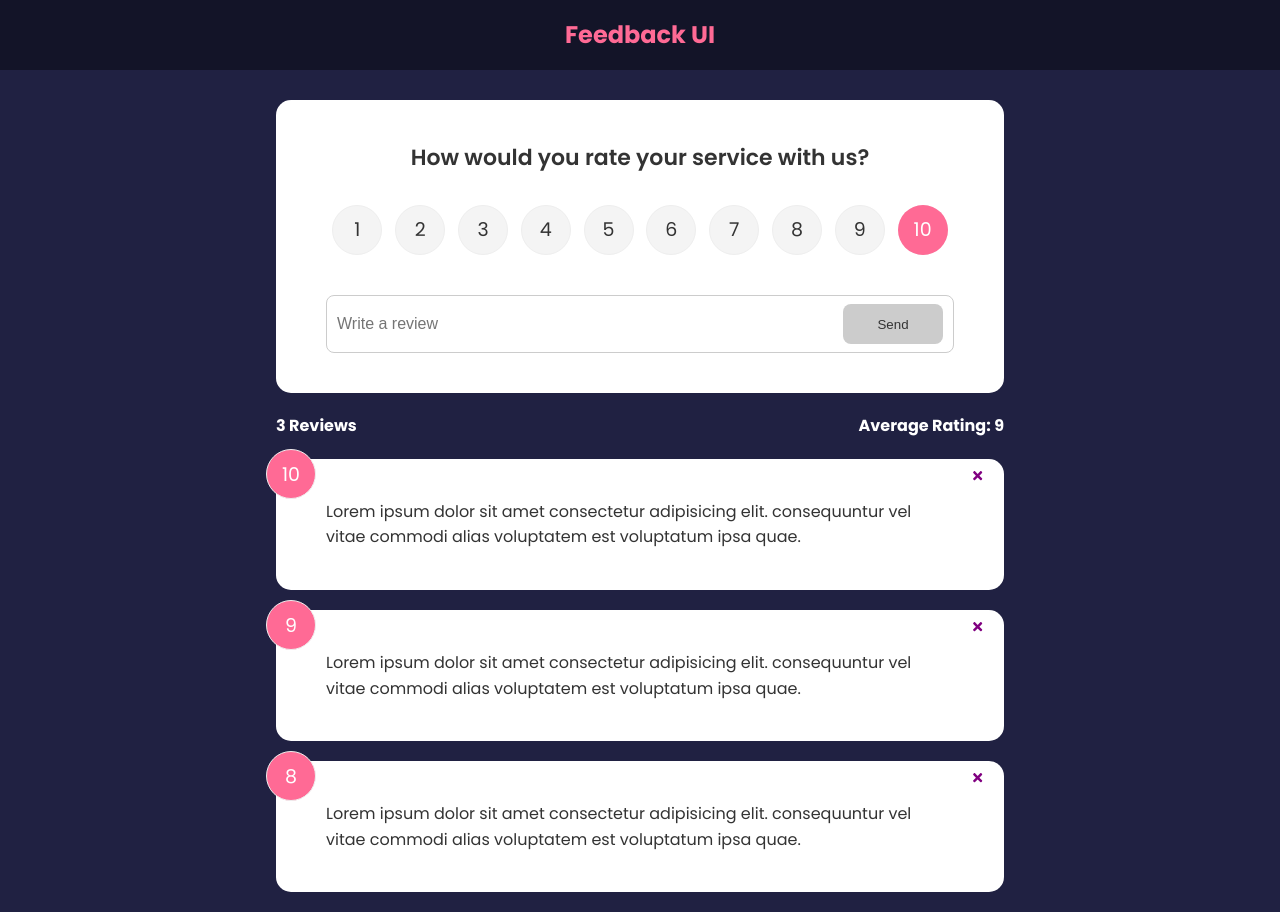
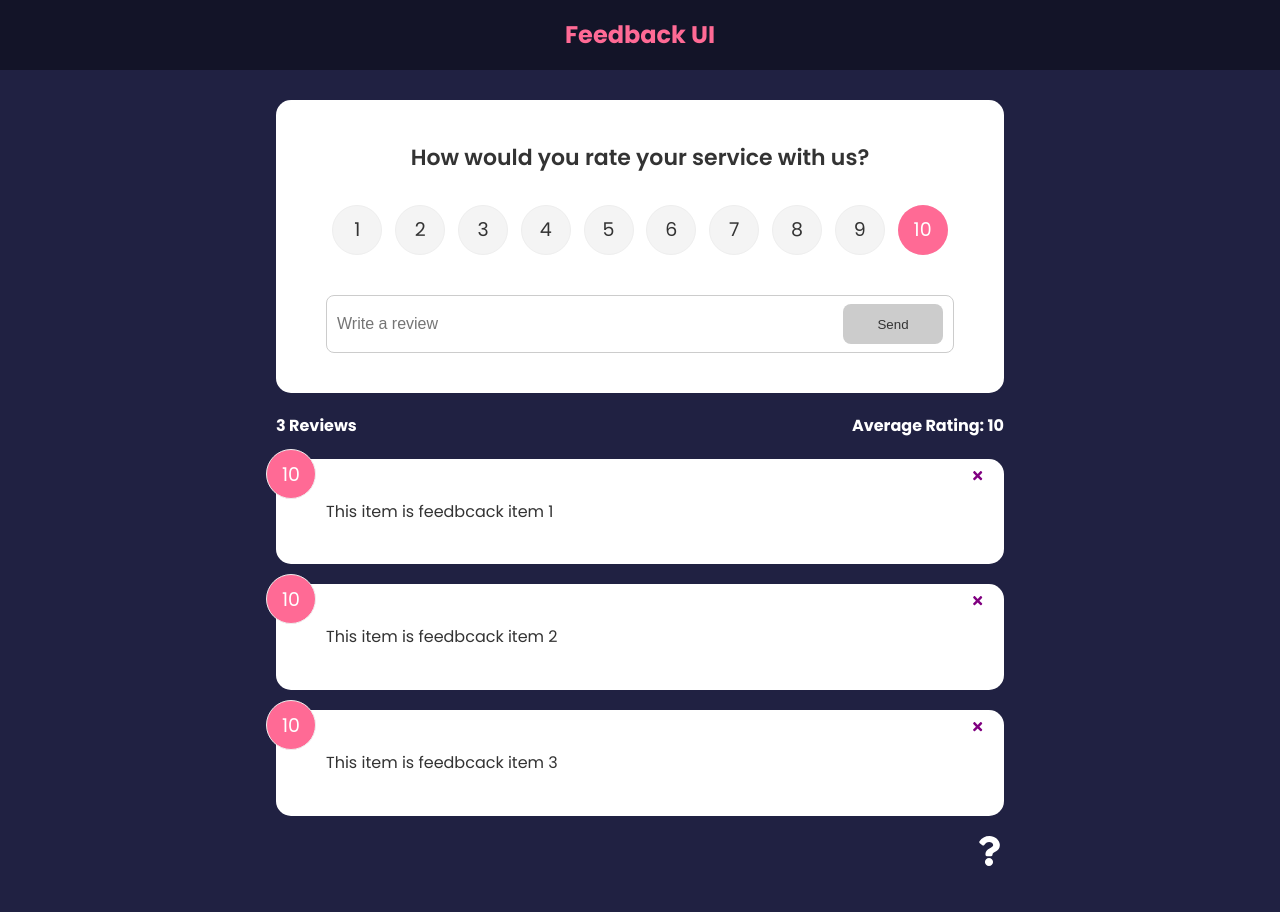
Before and after one commit to pdxchambers/feedback-app, a React (Create React App) app: page / in a window 1280 px wide. After the commit the page ends 873 px from the top, so only its background shows below. Built offline with nearby package versions, Linux system fonts and the light colour scheme; the HTML template or start-up script is replaced by a standard one.

Commit message:
add context hooks

```diff
--- a/src/App.js
+++ b/src/App.js
@@ -1,44 +1,33 @@
-import {v4 as uuidv4} from 'uuid'
 import {BrowserRouter as Router, Route, Routes} from 'react-router-dom'
-import { useState } from 'react'
 import Header from './components/Header'
-import FeedbackData from './data/FeedBackData'
 import FeedBackList from './components/FeedBackList'
 import FeedbackStats from './components/FeedBackStats'
 import FeedbackForm from './components/FeedBackForm'
 import AboutPage from './pages/AboutPage'
+import { FeedbackProvider } from './context/FeedbackContext'
+import AboutIconLink from './components/AboutIconLink'
 
 function App(){
-    const [feedback, setFeedback] = useState(FeedbackData);
-
-    const deleteFeedback = (id) => {
-      if(window.confirm('Are you sure you want to delete?')){
-        setFeedback(feedback.filter((item) => item.id !== id));
-      }
-    }
-
-    const addFeedback = (newFeedback) => {
-      newFeedback.id = uuidv4()
-      setFeedback([newFeedback, ...feedback])
-    }
-
   return (
+    <FeedbackProvider>
       <Router>
           <Header />
           <div className='container'>
             <Routes>
               <Route exact path='/' element={
                 <>
-                    <FeedbackForm handleAdd={addFeedback}/>
-                    <FeedbackStats feedback={feedback} />
-                    <FeedBackList feedback = {feedback} handleDelete={deleteFeedback}/>
+                  <FeedbackForm/>
+                  <FeedbackStats/>
+                  <FeedBackList/>
                 </>
               }>
               </Route>
               <Route path='/about' element={<AboutPage />} />
             </Routes>
+            <AboutIconLink />
           </div>
       </Router>
+    </FeedbackProvider>
   );
 }
 
--- /dev/null
+++ b/src/components/AboutIconLink.jsx
@@ -0,0 +1,13 @@
+import { FaQuestion } from 'react-icons/fa'
+import {Link} from 'react-router-dom'
+function AboutIconLink() {
+  return (
+    <div className="about-link">
+      <Link to='/about'>
+        <FaQuestion size={30} />
+      </Link>
+    </div>
+  )
+}
+
+export default AboutIconLink
--- a/src/components/FeedBackForm.jsx
+++ b/src/components/FeedBackForm.jsx
@@ -2,12 +2,15 @@
 import Card from "./shared/Card"
 import Button from "./shared/Button"
 import RatingSelect from "./RatingSelect"
-function FeedbackForm({handleAdd}) {
+import { useContext } from "react"
+import FeedbackContext from "../context/FeedbackContext"
+
+function FeedbackForm() {
     const [text, setText] = useState('')
     const [btnDisabled, setBtnDisabled] = useState(true)
     const [message, setMessage] = useState('')
     const [rating, setRating] = useState(10)
-
+    const {addFeedback} = useContext(FeedbackContext)
 
     const handleTextChange = (e) => {
         if(text === ''){
@@ -30,7 +33,7 @@
                 text,
                 rating
             }
-            handleAdd(newFeedback)
+            addFeedback(newFeedback)
             setText('')
         }
     }
--- a/src/components/FeedBackItem.jsx
+++ b/src/components/FeedBackItem.jsx
@@ -1,11 +1,14 @@
 import Card from "./shared/Card";
 import { FaTimes } from 'react-icons/fa';
+import { useContext } from "react";
+import FeedbackContext from "../context/FeedbackContext";
 
-function FeedBackItem({item, handleDelete}) {
+function FeedBackItem({item}) {
+  const {deleteFeedback} = useContext(FeedbackContext)
   return (
     <Card>
         <div className="num-display">{item.rating}</div>
-        <button onClick={() => handleDelete(item.id)} className="close"><FaTimes color="purple"/></button>
+        <button onClick={() => deleteFeedback(item.id)} className="close"><FaTimes color="purple"/></button>
         <div className="text-display">{item.text} </div>
     </Card>
   );
--- a/src/components/FeedBackList.jsx
+++ b/src/components/FeedBackList.jsx
@@ -1,6 +1,11 @@
-import { motion, AnimatePresence } from "framer-motion"
+//import { motion, AnimatePresence } from "framer-motion"
 import FeedBackItem from "./FeedBackItem"
-function FeedBackList({feedback, handleDelete}) {
+import {useContext} from 'react'
+import FeedbackContext from "../context/FeedbackContext"
+
+function FeedBackList() {
+  const{feedback} = useContext(FeedbackContext)
+
   if(!feedback || feedback.length === 0) {
       return <p>No Feedback Yet.</p>
   }
@@ -25,7 +30,7 @@
   return (
     <div className='feedback-list'>
        {feedback.map((item) => {
-           return <FeedBackItem key={item.id} item={item} handleDelete={handleDelete} />
+           return <FeedBackItem key={item.id} item={item} />
        })}
     </div>
   )
--- a/src/components/FeedBackStats.jsx
+++ b/src/components/FeedBackStats.jsx
@@ -1,6 +1,8 @@
-import PropTypes from 'prop-types'
+import {useContext} from 'react'
+import FeedbackContext from '../context/FeedbackContext'
 
-function FeedbackStats({feedback}){
+function FeedbackStats(){
+    const {feedback} = useContext(FeedbackContext)
      //calculate ratings avg
      let average = feedback.reduce((acc, curr) => {
         return acc + curr.rating
@@ -15,8 +17,4 @@
     )
 }
 
-FeedbackStats.propTypes = {
-    feedback: PropTypes.array.isRequired,
-}
-
 export default FeedbackStats
--- /dev/null
+++ b/src/context/FeedbackContext.jsx
@@ -0,0 +1,45 @@
+import {createContext, useState} from 'react'
+import {v4 as uuidv4} from 'uuid'
+
+const FeedbackContext = createContext()
+
+export const FeedbackProvider = ({children}) => {
+  const [feedback, setFeedback] = useState([
+    {
+      id: 1,
+      text: 'This item is feedbcack item 1',
+      rating: 10
+    },
+    {
+      id: 2,
+      text: 'This item is feedbcack item 2',
+      rating: 10
+    },
+    {
+      id: 3,
+      text: 'This item is feedbcack item 3',
+      rating: 10
+    }
+  ])
+
+  const deleteFeedback = (id) => {
+    if(window.confirm('Are you sure you want to delete?')){
+      setFeedback(feedback.filter((item) => item.id !== id));
+    }
+  }
+
+  const addFeedback = (newFeedback) => {
+    newFeedback.id = uuidv4()
+    setFeedback([newFeedback, ...feedback])
+  }
+
+  return <FeedbackContext.Provider value={{
+    feedback,
+    deleteFeedback,
+    addFeedback
+  }}>
+    {children}
+  </FeedbackContext.Provider>
+}
+
+export default FeedbackContext
--- a/src/pages/AboutPage.jsx
+++ b/src/pages/AboutPage.jsx
@@ -1,4 +1,5 @@
 import Card from '../components/shared/Card'
+import {Link} from 'react-router-dom'
 function AboutPage(){
     return (
         <Card>
@@ -7,7 +8,7 @@
                 <p>This is a React app to leave feedback for a product or service.</p>
                 <p>Version 1.0.0</p>
                 <p>
-                    <a href='/'>Back To Home</a>
+                    <Link to='/'>Back To Home</Link>
                 </p>
             </div>
             About
```
Lines whose indentation alone changed are shown as unchanged.
